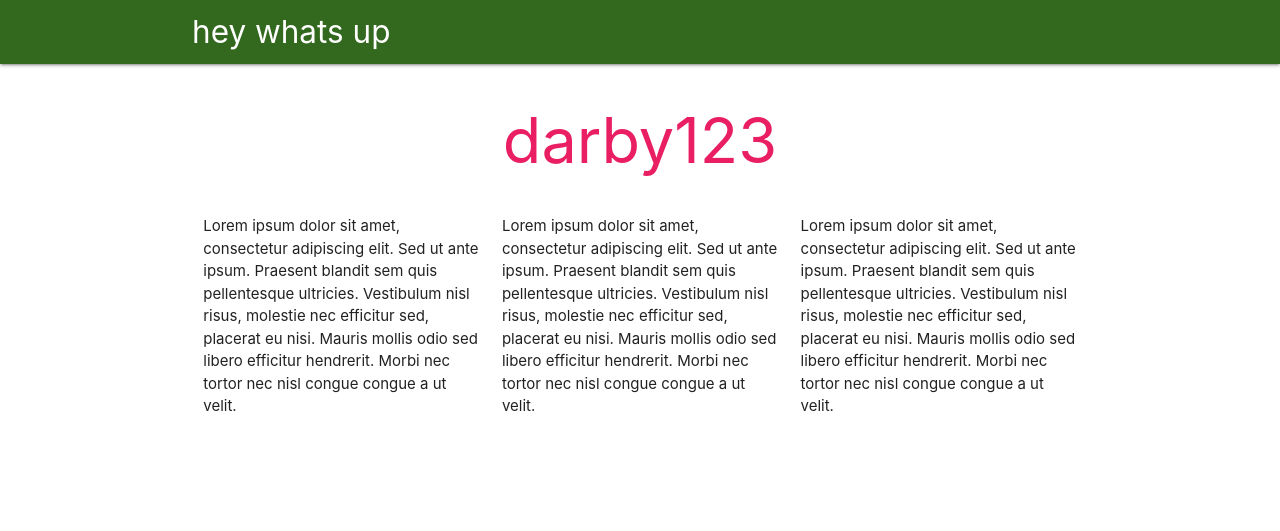
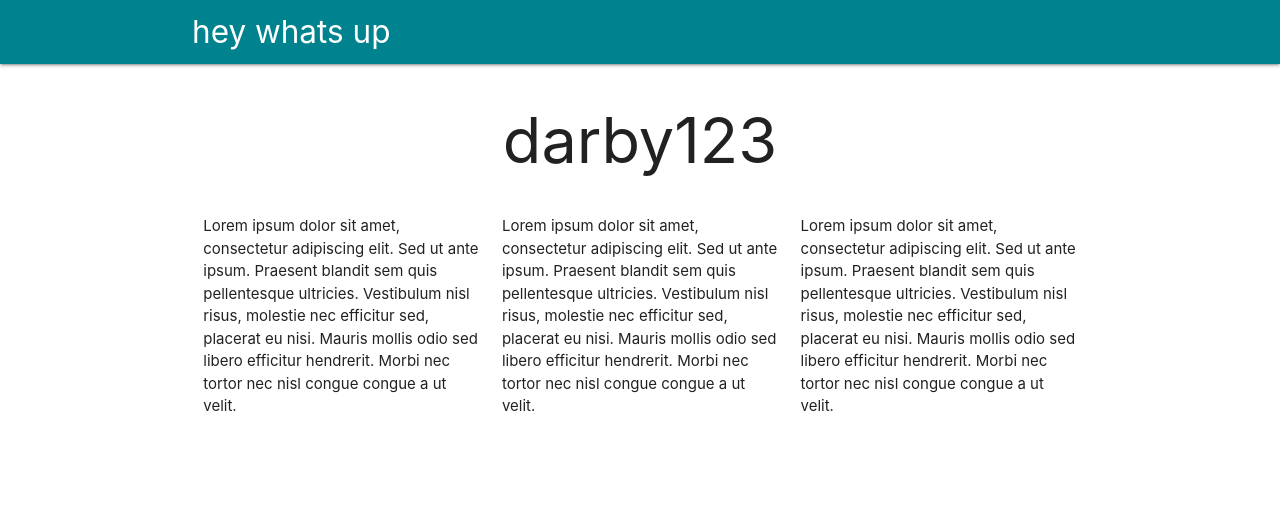
Before and after one commit to ogrdk16/ogrdk16.github.io, a plain HTML site: page index.html in a window 1280 px wide. Shown: the top 531 px of the page. Drawn offline with nearby package versions, Linux system fonts and the light colour scheme.

Commit message:
colors
yeah

```diff
--- a/index.html
+++ b/index.html
@@ -14,14 +14,14 @@
 
     <body>
 
-      <nav class="light-green darken-4">
+      <nav class="cyan darken-3">
         <div class="container">
           <a class="brand-logo" href="#">hey whats up</a>
         </div>
       </nav>
 
       <main class="container">
-        <h1 class="center header pink-text">darby123</h1>
+        <h1 class="center header navy-text">darby123</h1>
       </main>
 
       <section class="container">
```
